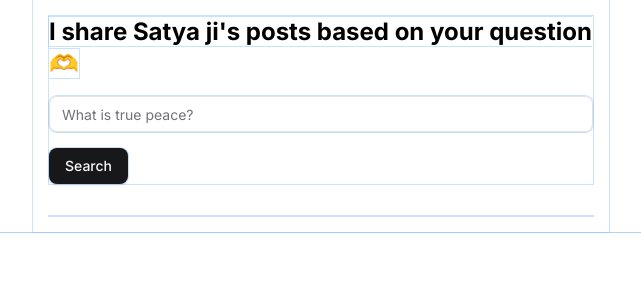
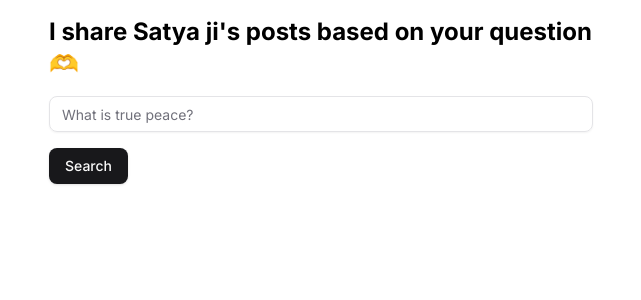
Before and after one commit to utkarshlodha/TelegramLibrarian, a Next.js app: page / in a window 1280 px wide. Shown: the top 300 px of the page, without its empty margins (319-960 px from the left). Built offline with nearby package versions, Linux system fonts and the light colour scheme.

Commit message:
fix: remove global ring styles and apply them only to interactive elements

```diff
--- a/app/globals.css
+++ b/app/globals.css
@@ -115,9 +115,12 @@
 
 @layer base {
   * {
-    @apply border-border ring-1 ring-opacity-50;
+    @apply border-border;
   }
   body {
     @apply bg-background text-foreground;
   }
+  button, a, input, select, textarea {
+    @apply focus:ring-2 focus:ring-opacity-50 focus:outline-none;
+  }
 }
```
